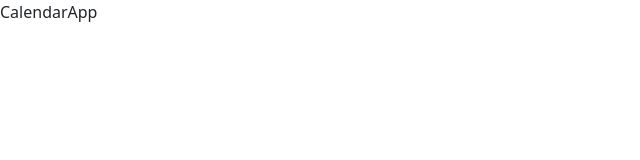
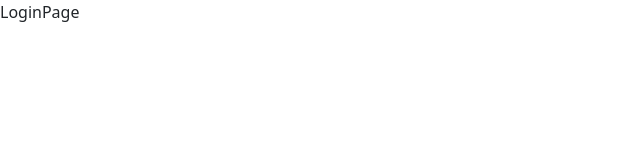
Before and after one commit to davidperezboza/10-calendar-app, a React (Vite) app: page /auth in a window 1280 px wide. Shown: the top 160 px of the page, without its empty margins (0-640 px from the left). Built offline with nearby package versions, Linux system fonts and the light colour scheme.

Commit message:
Video 349

```diff
--- a/src/CalendarApp.jsx
+++ b/src/CalendarApp.jsx
@@ -1,5 +1,10 @@
+import { BrowserRouter } from 'react-router-dom';
+import { AppRouter } from './router/';
+
 export const CalendarApp = () => {
   return (
-    <div>CalendarApp</div>
+    <BrowserRouter>
+      <AppRouter />
+    </BrowserRouter>
   )
 }
--- /dev/null
+++ b/src/auth/index.js
@@ -0,0 +1 @@
+export * from './pages';
--- /dev/null
+++ b/src/auth/pages/LoginPage.jsx
@@ -0,0 +1,5 @@
+export const LoginPage = () => {
+  return (
+    <div>LoginPage</div>
+  )
+}
--- /dev/null
+++ b/src/auth/pages/index.js
@@ -0,0 +1 @@
+export * from './LoginPage';
--- /dev/null
+++ b/src/calendar/index.js
@@ -0,0 +1 @@
+export * from './pages';
--- /dev/null
+++ b/src/calendar/pages/CalendarPage.jsx
@@ -0,0 +1,5 @@
+export const CalendarPage = () => {
+  return (
+    <div>CalendarPage</div>
+  )
+}
--- /dev/null
+++ b/src/calendar/pages/index.js
@@ -0,0 +1 @@
+export * from './CalendarPage';
--- /dev/null
+++ b/src/router/AppRouter.jsx
@@ -0,0 +1,17 @@
+import { Navigate, Route, Routes } from 'react-router-dom';
+import { LoginPage } from '../auth';
+import { CalendarPage } from '../calendar/';
+
+export const AppRouter = () => {
+    const authStatus = 'not-authenticated'; //authenticated
+    return (
+        <Routes>
+            {
+                (authStatus === 'not-authenticated') ?
+                <Route path='/auth/*' element={<LoginPage />}/> :
+                <Route path='/*' element={<CalendarPage/>}/>
+            }
+            <Route path='/*' element={<Navigate to='/auth/login' />} />
+        </Routes>
+    );
+}
--- /dev/null
+++ b/src/router/index.js
@@ -0,0 +1 @@
+export * from './AppRouter';
```
